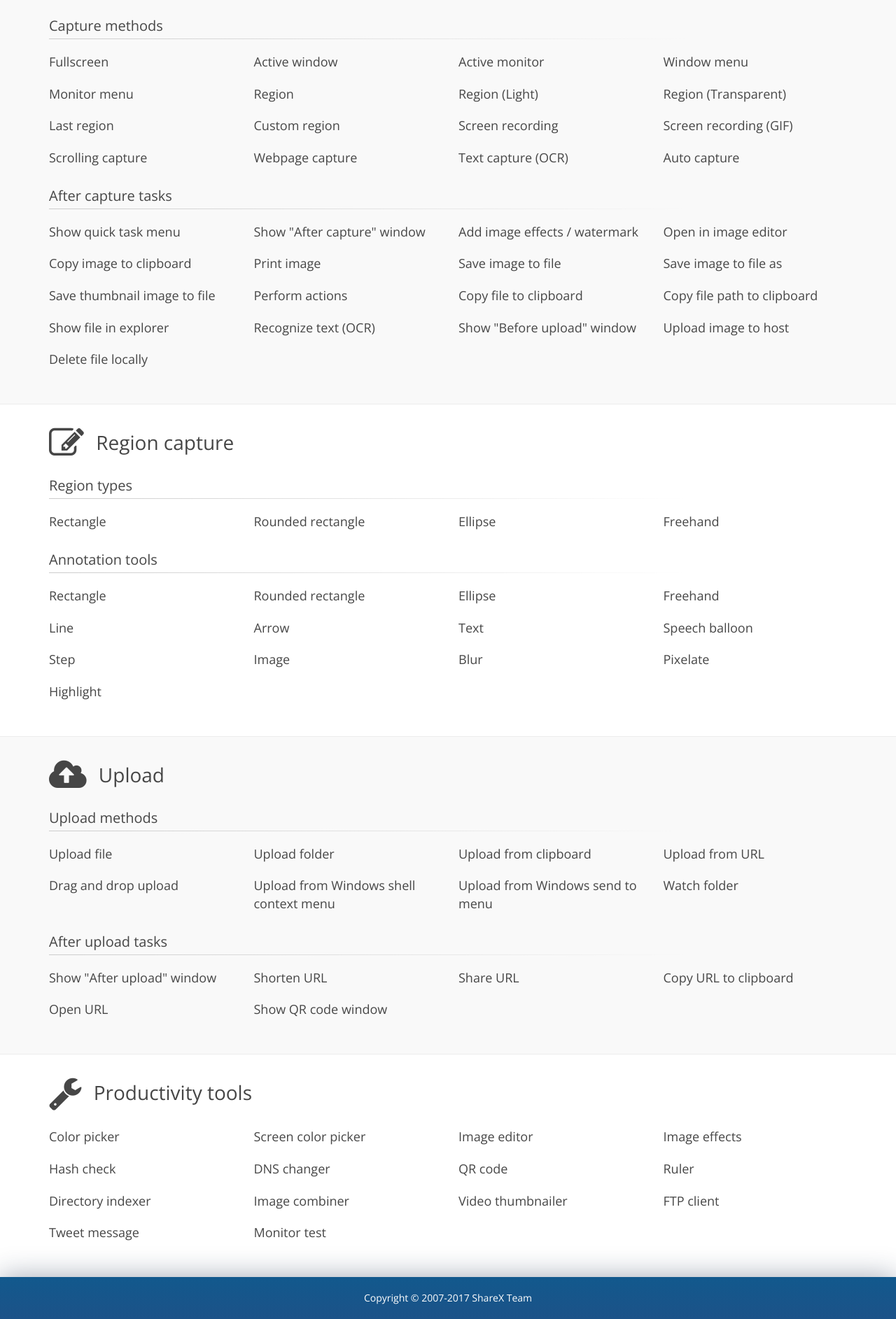
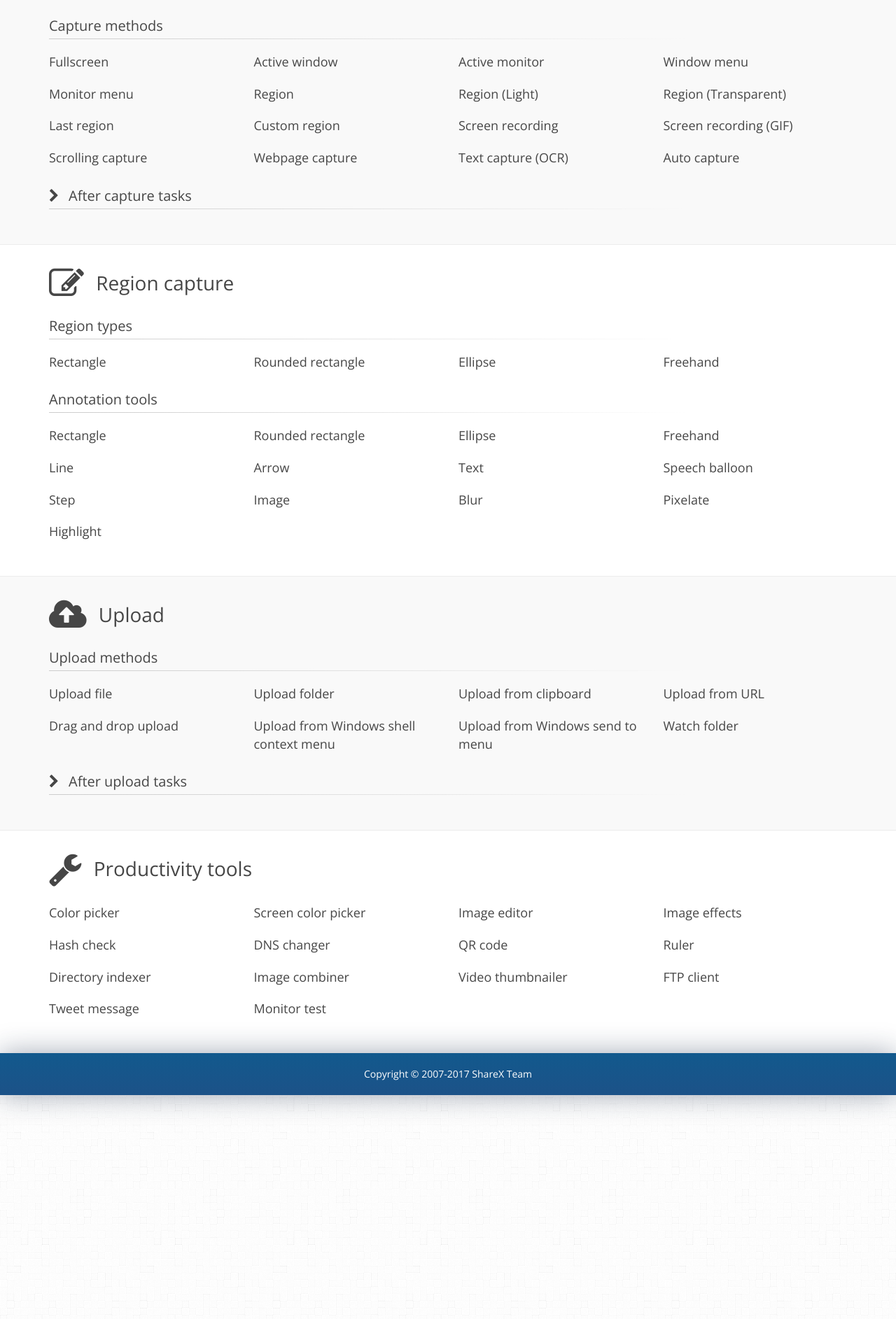
Before and after one commit to ShareX/sharex.github.io, a Jekyll site: the page built from index.html, in a window 1280 px wide. Shown: the part 1167-3052 px from the top of the page at 70% size. Built offline with Jekyll 4.4.1, drawn with Linux system fonts in a browser that asks for light colours; comment, search, counter and statistics services are not loaded.

Commit message:
Collapse after capture tasks and after upload tasks by default

```diff
--- a/css/sharex.css
+++ b/css/sharex.css
@@ -425,16 +425,16 @@
     background-color: #f9f9f9;
 }
 
-.container-features .fa {
+.container-features h3 {
+    font-size: 28px;
+    margin-bottom: 20px;
+}
+
+.container-features h3 .fa {
     vertical-align: middle;
     margin-right: 10px;
     padding-bottom: 5px;
     font-size: 50px;
-}
-
-.container-features h3 {
-    font-size: 28px;
-    margin-bottom: 20px;
 }
 
 .container-features h4 {
@@ -450,3 +450,22 @@
     margin-bottom: 20px;
     font-weight: 300;
 }
+
+.container-features h4 a {
+    color: #464646;
+    text-decoration: none;
+    cursor: pointer;
+}
+
+[data-toggle="collapse"] .fa {
+    width: 20px;
+    margin-right: 8px;
+}
+
+[data-toggle="collapse"] .fa:before {
+    content: "\f078";
+}
+
+[data-toggle="collapse"].collapsed .fa:before {
+    content: "\f054";
+}
--- a/index.html
+++ b/index.html
@@ -43,8 +43,8 @@
             <div class="col-sm-3">Text capture (OCR)</div>
             <div class="col-sm-3">Auto capture</div>
         </div>
-        <h4>After capture tasks</h4>
-        <div class="row">
+        <h4><a class="collapsed" data-toggle="collapse" data-target="#afterCaptureTasks"><i class="fa"></i>After capture tasks</a></h4>
+        <div id="afterCaptureTasks" class="row collapse">
             <div class="col-sm-3">Show quick task menu</div>
             <div class="col-sm-3">Show "After capture" window</div>
             <div class="col-sm-3">Add image effects / watermark</div>
@@ -52,7 +52,7 @@
             <div class="col-sm-3">Copy image to clipboard</div>
             <div class="col-sm-3">Print image</div>
             <div class="col-sm-3">Save image to file</div>
-            <div class="col-sm-3">Save image to file as</div>
+            <div class="col-sm-3">Save image to file as...</div>
             <div class="col-sm-3">Save thumbnail image to file</div>
             <div class="col-sm-3">Perform actions</div>
             <div class="col-sm-3">Copy file to clipboard</div>
@@ -109,8 +109,8 @@
             <div class="col-sm-3">Upload from Windows send to menu</div>
             <div class="col-sm-3">Watch folder</div>
         </div>
-        <h4>After upload tasks</h4>
-        <div class="row">
+        <h4><a class="collapsed" data-toggle="collapse" data-target="#afterUploadTasks"><i class="fa"></i>After upload tasks</a></h4>
+        <div id="afterUploadTasks" class="row collapse">
             <div class="col-sm-3">Show "After upload" window</div>
             <div class="col-sm-3">Shorten URL</div>
             <div class="col-sm-3">Share URL</div>
```
